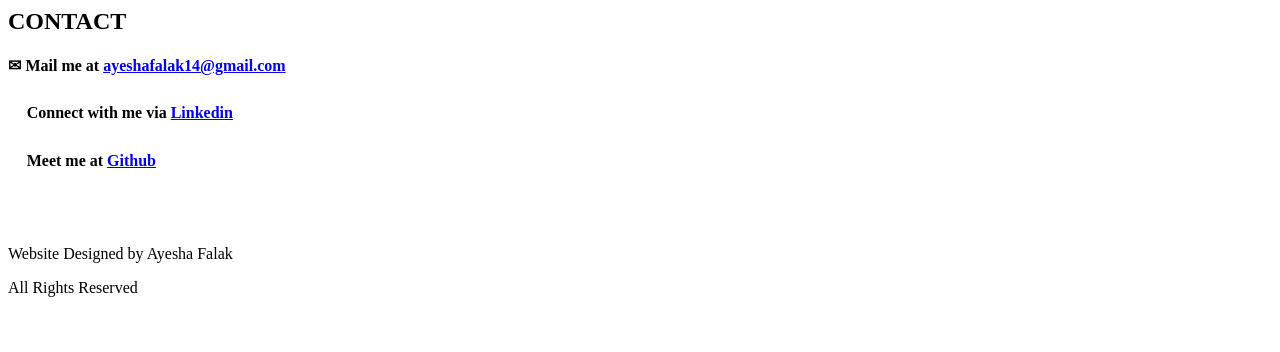
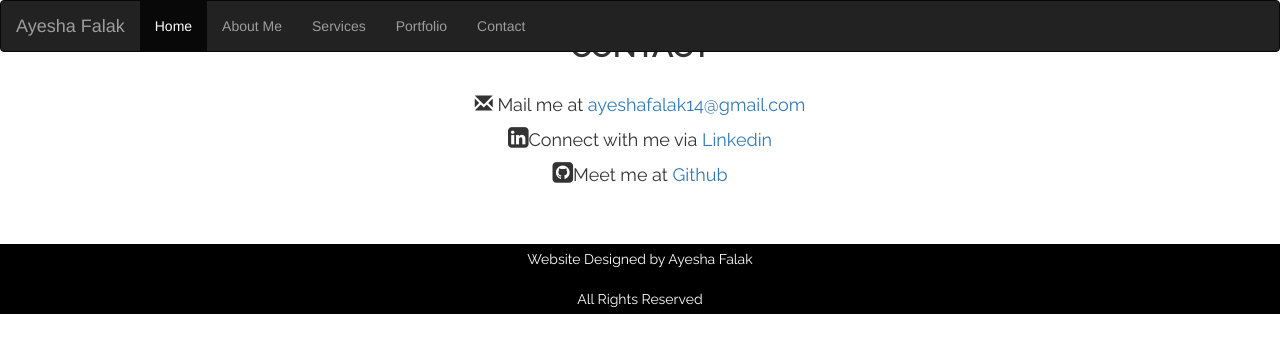
Before and after one commit to ayeshafalak/photography-portfolio, a plain HTML site: page contact.html in a window 1280 px wide. Drawn offline with nearby package versions, Linux system fonts and the light colour scheme; a web font is replaced by a local one.

Commit message:
Update contact.html

```diff
--- a/contact.html
+++ b/contact.html
@@ -1,4 +1,47 @@
 
+<html>
+<head>
+	<meta name="viewport" content="width=device-width, initial-scale=1">
+	<title>Ayesha Falak</title>
+	<link rel="stylesheet" href="style.css" type="text/css">
+    <link rel="stylesheet" href="https://cdnjs.cloudflare.com/ajax/libs/font-awesome/4.7.0/css/font-awesome.min.css">
+    <link rel="stylesheet" href="https://maxcdn.bootstrapcdn.com/bootstrap/3.4.1/css/bootstrap.min.css">
+    <link href='https://fonts.googleapis.com/css?family=Raleway' rel='stylesheet'>
+    <link href='https://fonts.googleapis.com/css?family=Abhaya Libre' rel='stylesheet'>
+    <script src="https://ajax.googleapis.com/ajax/libs/jquery/3.5.1/jquery.min.js"></script>
+    <script src="https://maxcdn.bootstrapcdn.com/bootstrap/3.4.1/js/bootstrap.min.js"></script>
+    <link href="https://unpkg.com/aos@2.3.1/dist/aos.css" rel="stylesheet">
+    <script src="https://unpkg.com/aos@2.3.1/dist/aos.js"></script>
+</head>
+<body>
+	<script>
+    AOS.init();
+    </script>
+	<div>
+	    <header  class="fixednav">
+	    	<nav class="navbar navbar-inverse">
+             <div class="container-fluid">
+              <div class="navbar-header">
+               <button type="button" class="navbar-toggle" data-toggle="collapse" data-target="#myNavbar">
+                <span class="icon-bar"></span>
+                <span class="icon-bar"></span>
+                <span class="icon-bar"></span>
+               </button>
+               <a class="navbar-brand" href="index.html">Ayesha Falak</a>
+              </div>
+              <div class="collapse navbar-collapse" id="myNavbar">
+              <ul class="nav navbar-nav">
+               <li class="active"><a href="index.html">Home</a></li>
+               <li><a href="about.html">About Me</a></li>
+               <li><a href="services.html">Services</a></li>
+               <li><a href="portfolio.html">Portfolio</a></li>
+               <li><a href="contact.html">Contact</a></li>
+              </ul>
+              </div>
+            </div>
+           </nav>
+        </header>
+	</div>
 
 
 	<!-- Contact starts here-->
```
